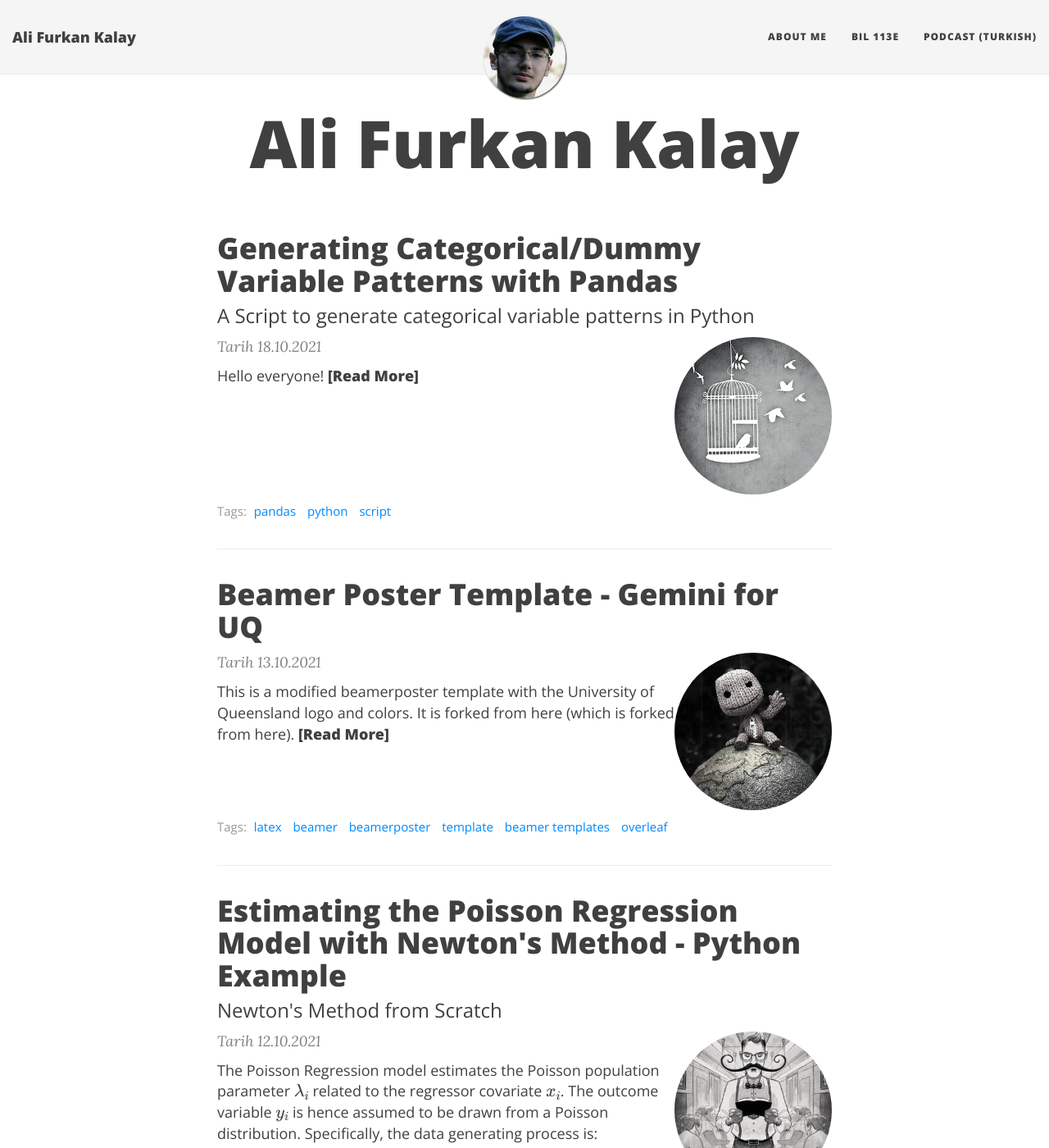
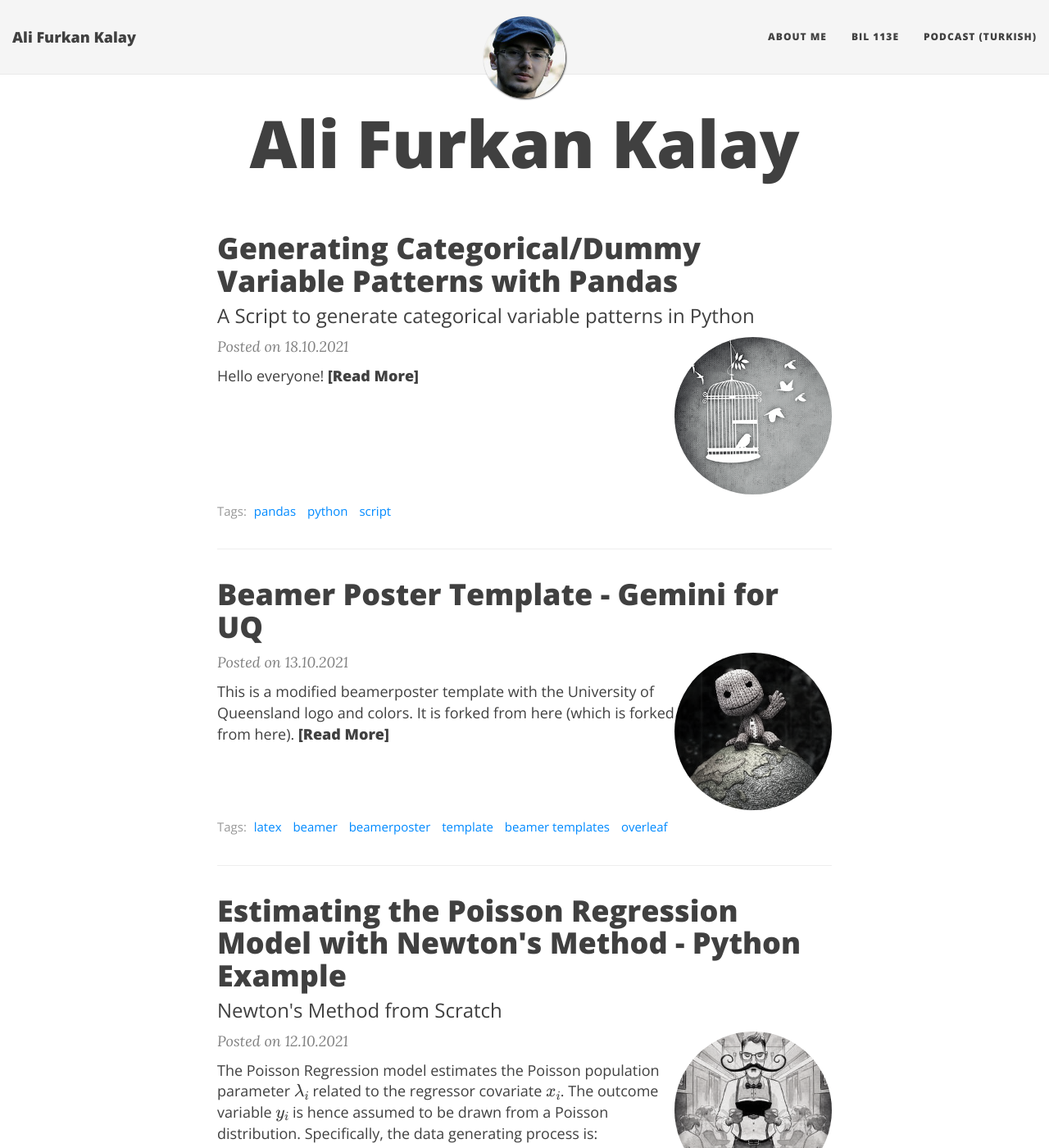
Before and after one commit to alfurka/alfurka.github.io, a Jekyll site: the page built from index.html, in a window 1280 px wide and 1400 px high. Shown: the whole window at 82% size. Built offline with Jekyll 4.4.1, drawn with Linux system fonts in a browser that asks for light colours; nearby versions of some CDN libraries; formulas are drawn with MathJax 3; the list of posts is cut into pages by our own code; some of the changed lines change nothing that is shown; some of the changed text lies outside the part shown.

Commit message:
Update index.html

```diff
--- a/index.html
+++ b/index.html
@@ -18,7 +18,7 @@
     </a>
 
     <p class="post-meta">
-      Tarih {{ post.date | date: "%d.%m.%Y" }}
+      Posted on {{ post.date | date: "%d.%m.%Y" }}
     </p>
 
     <div class="post-entry-container">
@@ -59,12 +59,12 @@
 <ul class="pager main-pager">
   {% if paginator.previous_page %}
   <li class="previous">
-    <a href="{{ paginator.previous_page_path | prepend: site.baseurl | replace: '//', '/' }}">&larr; Yeni Yazılar</a>
+    <a href="{{ paginator.previous_page_path | prepend: site.baseurl | replace: '//', '/' }}">&larr; Newer Posts</a>
   </li>
   {% endif %}
   {% if paginator.next_page %}
   <li class="next">
-    <a href="{{ paginator.next_page_path | prepend: site.baseurl | replace: '//', '/' }}">Eski Yazılar &rarr;</a>
+    <a href="{{ paginator.next_page_path | prepend: site.baseurl | replace: '//', '/' }}">Older Posts &rarr;</a>
   </li>
   {% endif %}
 </ul>
```
